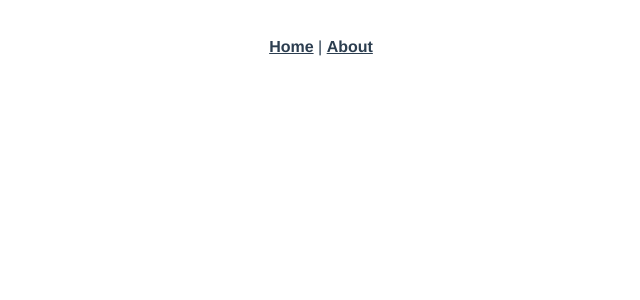
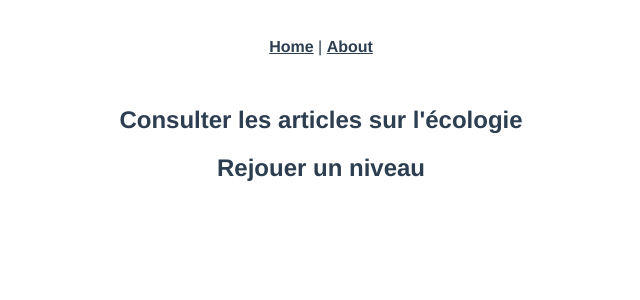
Before and after one commit to weirdspace/Nuit_info, a Vue app in the folder nuit-info/: page /escape-game/victory in a window 1280 px wide. Before the commit this address had no page. Shown: the top 300 px of the page, without its empty margins (319-959 px from the left). Built offline with nearby package versions, Linux system fonts and the light colour scheme.

Commit message:
[WIP] Victory page

```diff
--- /dev/null
+++ b/nuit-info/src/components/VictoryArticles.vue
@@ -0,0 +1,12 @@
+<template>
+    <div class="victory_articles">
+      <h2>Consulter les articles sur l'écologie</h2>
+
+    </div>
+  </template>
+
+  <script>
+  export default {
+    name: 'VictoryArticles',
+  }
+  </script>
--- /dev/null
+++ b/nuit-info/src/components/VictoryBackToGame.vue
@@ -0,0 +1,12 @@
+<template>
+    <div class="victory_back_to_game">
+      <h2>Rejouer un niveau</h2>
+    </div>
+  </template>
+
+  <script>
+  export default {
+    name: 'VictoryArticles',
+    props: {}
+  }
+  </script>
--- a/nuit-info/src/router/index.js
+++ b/nuit-info/src/router/index.js
@@ -14,6 +14,11 @@ const routes = [
     // this generates a separate chunk (about.[hash].js) for this route
     // which is lazy-loaded when the route is visited.
     component: () => import(/* webpackChunkName: "about" */ '../views/AboutView.vue')
+  },
+  {
+    path: '/escape-game/victory',
+    name: 'victory',
+    component: () => import('@/views/VictoryView.vue')
   }
 ]
 
--- /dev/null
+++ b/nuit-info/src/views/VictoryView.vue
@@ -0,0 +1,19 @@
+<template>
+    <div class="victory">
+      <VictoryArticles></VictoryArticles>
+      <VictoryBackToGame></VictoryBackToGame>
+    </div>
+  </template>
+
+<script>
+import VictoryArticles from '@/components/VictoryArticles.vue';
+import VictoryBackToGame from '@/components/VictoryBackToGame.vue';
+
+export default {
+    name: 'VictoryView',
+    components: {
+        VictoryArticles,
+        VictoryBackToGame
+    }
+}
+</script>
```
Also changed, not shown: 1 other file (tests, documents, lock files or other folders).
